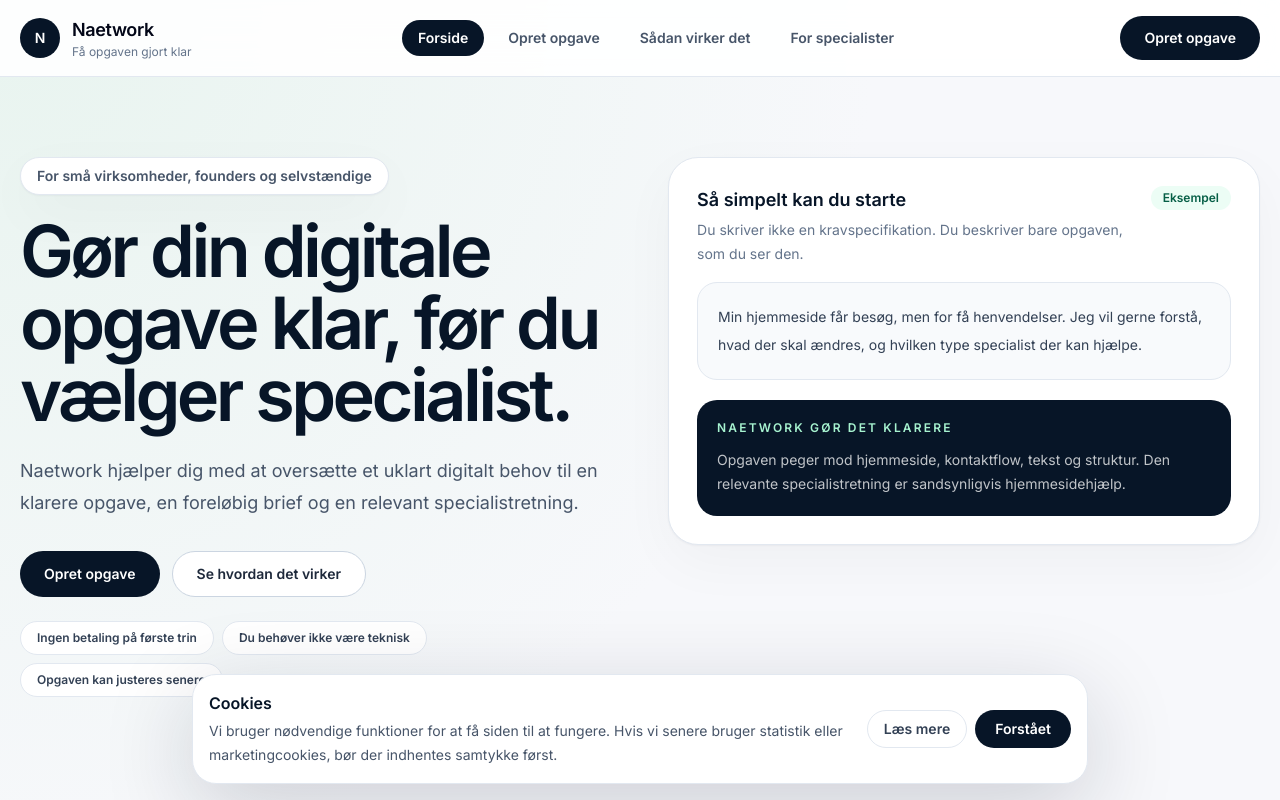
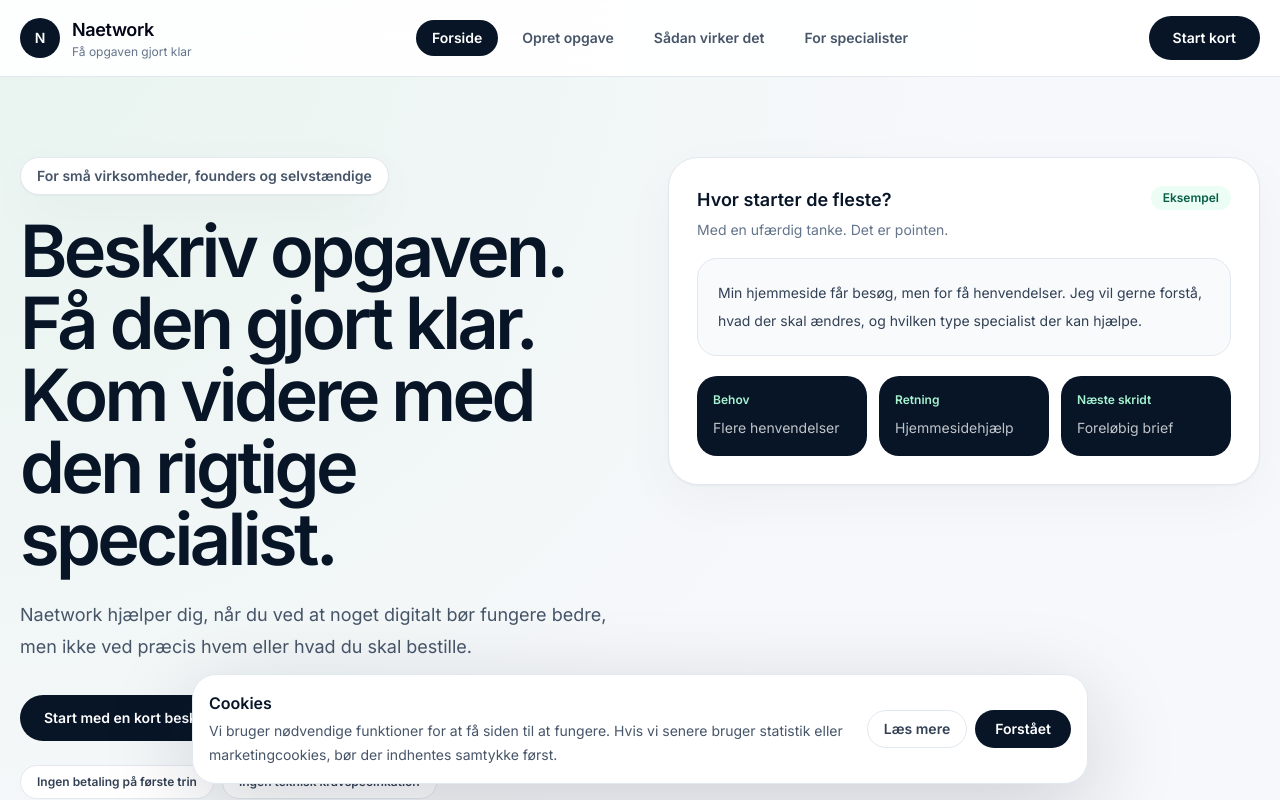
Before and after one commit to mikkelstreet-png/Naetwork, a Next.js app: page / in a window 1280 px wide. Shown: the top 800 px of the page. Built offline with nearby package versions, Linux system fonts and the light colour scheme.

Commit message:
Use traffic optimized Naetwork experience

```diff
--- a/app/page.tsx
+++ b/app/page.tsx
@@ -1,5 +1,5 @@
-import { NaetworkFinalV2 } from "@/components/NaetworkFinalV2";
+import { NaetworkTrafficOptimized } from "@/components/NaetworkTrafficOptimized";
 
 export default function Home() {
-  return <NaetworkFinalV2 />;
+  return <NaetworkTrafficOptimized />;
 }
```
